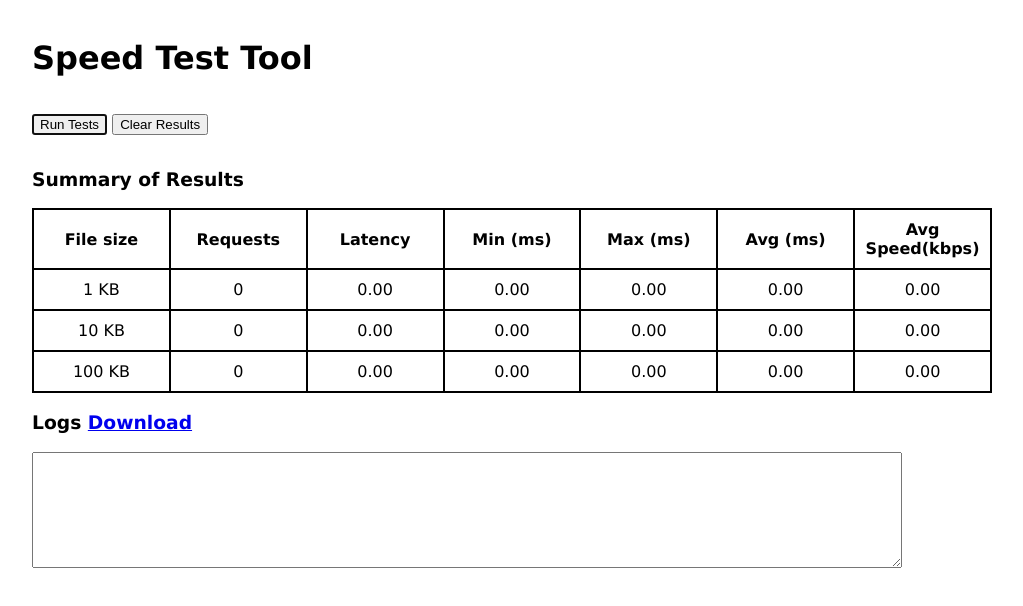
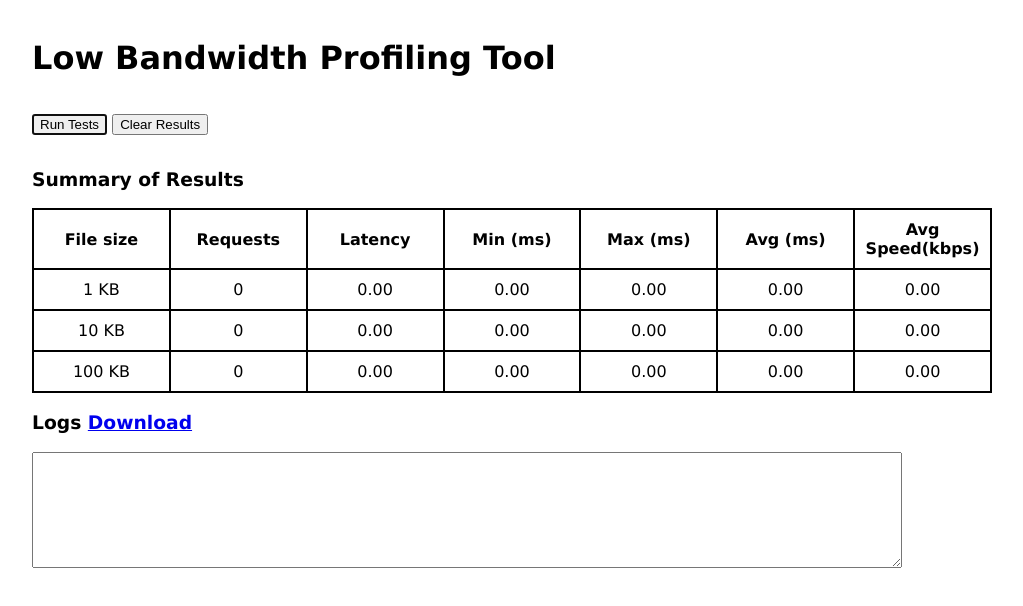
Before and after one commit to DWB-eHealth/low-bandwidth-profiling-tool, a website: page index.html in a window 1280 px wide. Shown: the whole page, without its empty margins (128-1151 px from the left). Drawn offline with Linux system fonts and the light colour scheme.

Commit message:
Replaced references to old name

```diff
--- a/index.html
+++ b/index.html
@@ -3,14 +3,14 @@
 
 <head>
     <meta charset="UTF-8">
-    <title>Speed Test Tool</title>
+    <title>Low Bandwidth Profiling Tool</title>
     <link rel="stylesheet" href="style.css" />
 </head>
 
 <body>
 
     <div class="container">
-        <h1>Speed Test Tool</h1>
+        <h1>Low Bandwidth Profiling Tool</h1>
         <button id="runTestSuite" class="runTestSuite" autofocus>Run Tests</button>
         <button id="clearResults" class="clearResults" autofocus>Clear Results</button>
         <span id="testSuiteComplete" class="testSuiteComplete" style="display: none">Tests Complete</span>
```
Also changed, not shown: package.json (+5 -5 lines), README.md.
